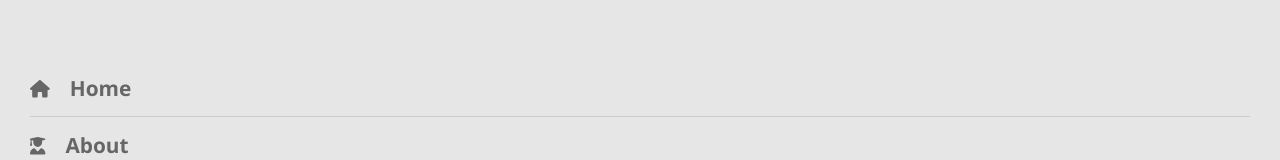
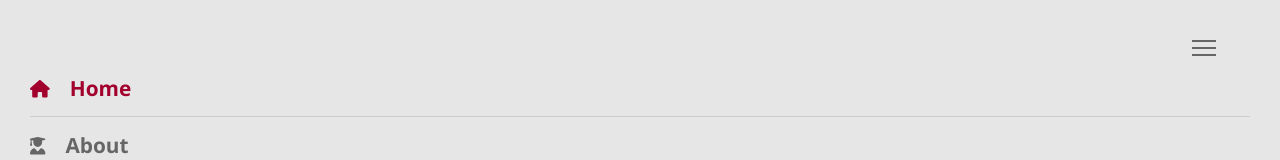
Before and after one commit to paskaeu25/amazing-portfolio, a React (Vite) app: page / in a window 1280 px wide. Shown: the top 160 px of the page. Built offline with nearby package versions, Linux system fonts and the light colour scheme.

Commit message:
finished styles for navbar toggle

```diff
--- a/src/components/Nav/Nav.css
+++ b/src/components/Nav/Nav.css
@@ -46,5 +46,14 @@
   display: none;
 }
 .nav-close span:nth-child(3) {
-  transform: rotate(-45deg) translate(1px, 2px);
+  transform: rotate(-45deg) translate(-1px, -2px);
 }
+
+/* Active class */
+.navlinksActive span {
+  color: var(--color-primary);
+}
+
+.navlinksActive h3 {
+  color: var(--color-primary);
+}
--- a/src/components/Nav/Nav.jsx
+++ b/src/components/Nav/Nav.jsx
@@ -9,6 +9,9 @@ import { FontAwesomeIcon } from '@fortawesome/react-fontawesome';
 // Data Import
 import { navLinks } from '../../data/Data';
 
+// Use State Import
+import { useState } from 'react';
+
 export default function Nav() {
   return (
     <nav>
@@ -16,7 +19,12 @@ export default function Nav() {
         {navLinks.map(({ id, name, icon, path }) => {
           return (
             <li className="nav-item" key={id}>
-              <NavLink to={path} className={'nav-link'}>
+              <NavLink
+                to={path}
+                className={({ isActive }) =>
+                  isActive ? 'nav-link navlinksActive' : 'nav-link'
+                }
+              >
                 <span>
                   <FontAwesomeIcon icon={icon} />
                 </span>
@@ -26,7 +34,7 @@ export default function Nav() {
           );
         })}
       </ul>
-      <div className="nav-close">
+      <div className="nav-toggle ">
         <span></span>
         <span></span>
         <span></span>
```
